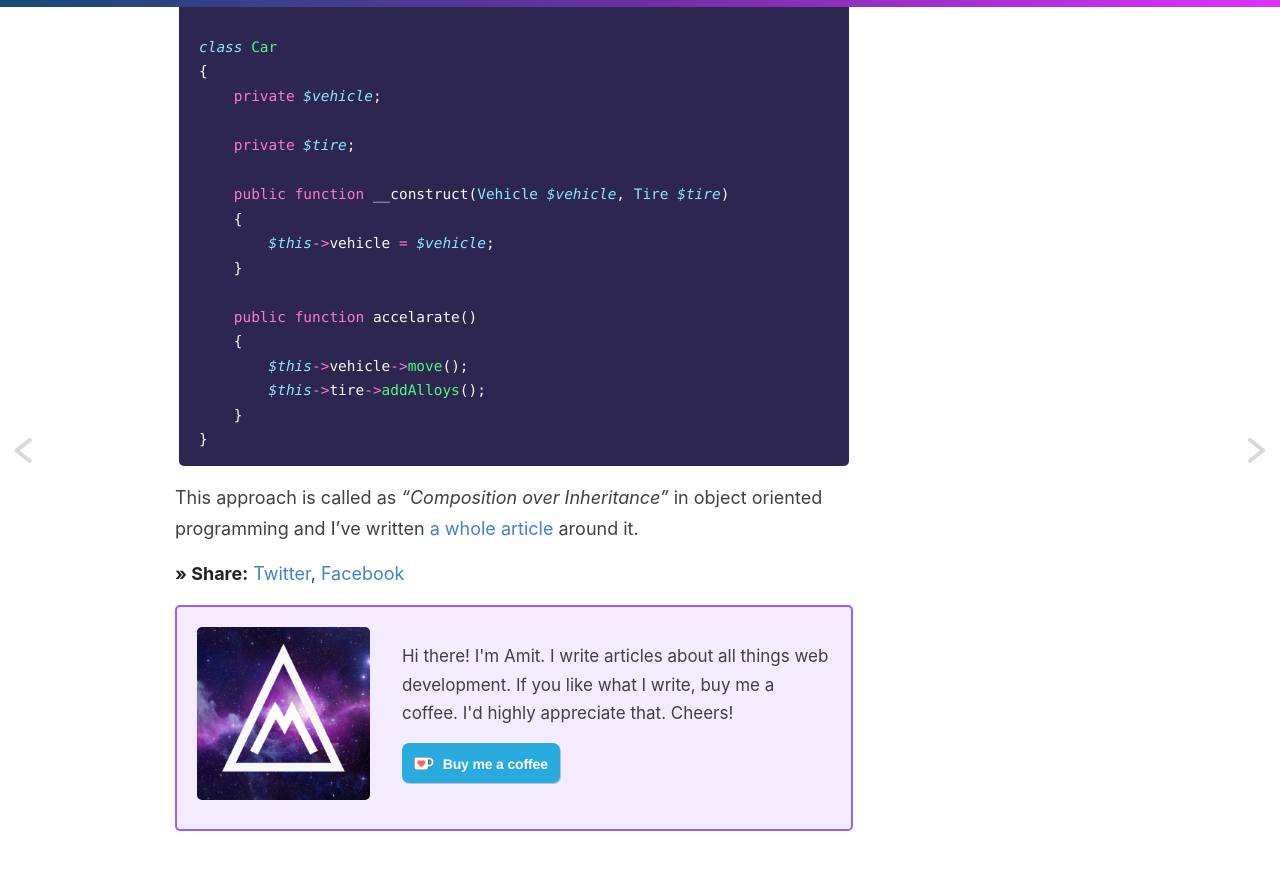
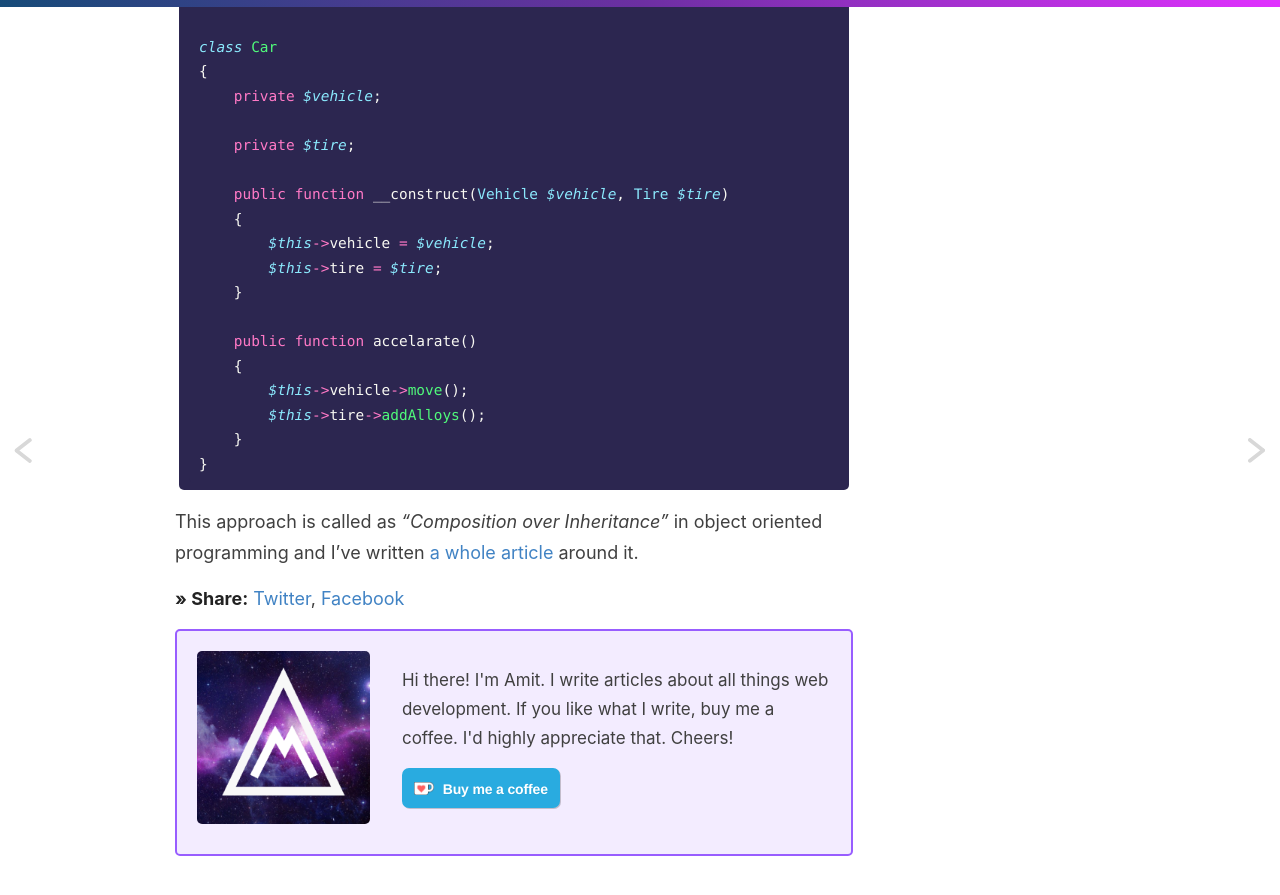
Before and after one commit to varunkumardev/amitmerchant1990.github.io, a Jekyll site: the page built from _posts/2019-01-17-this-is-why-php-dont-have-multiple-inheritance.md, in a window 1280 px wide and 900 px high, scrolled down 4923 px. Shown: the top 895 px of the window. Built offline with Jekyll 4.4.1, drawn with Linux system fonts in a browser that asks for light colours; comment, search, counter and statistics services are not loaded.

Commit message:
improve post.

```diff
--- a/_posts/2019-01-17-this-is-why-php-dont-have-multiple-inheritance.md
+++ b/_posts/2019-01-17-this-is-why-php-dont-have-multiple-inheritance.md
@@ -152,6 +152,7 @@ class Car
     public function __construct(Vehicle $vehicle, Tire $tire)
     {
         $this->vehicle = $vehicle;
+        $this->tire = $tire;
     }
 
     public function accelarate()
```
